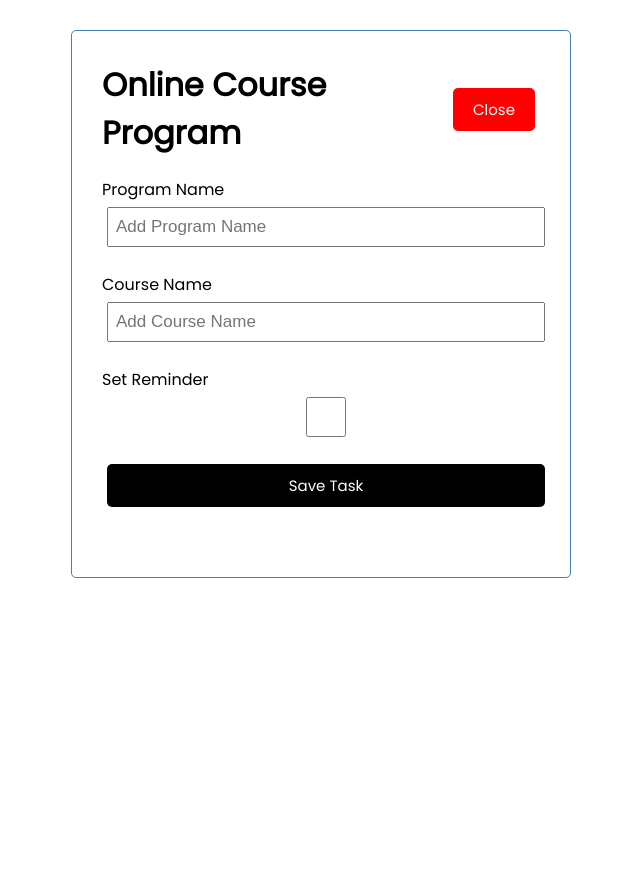
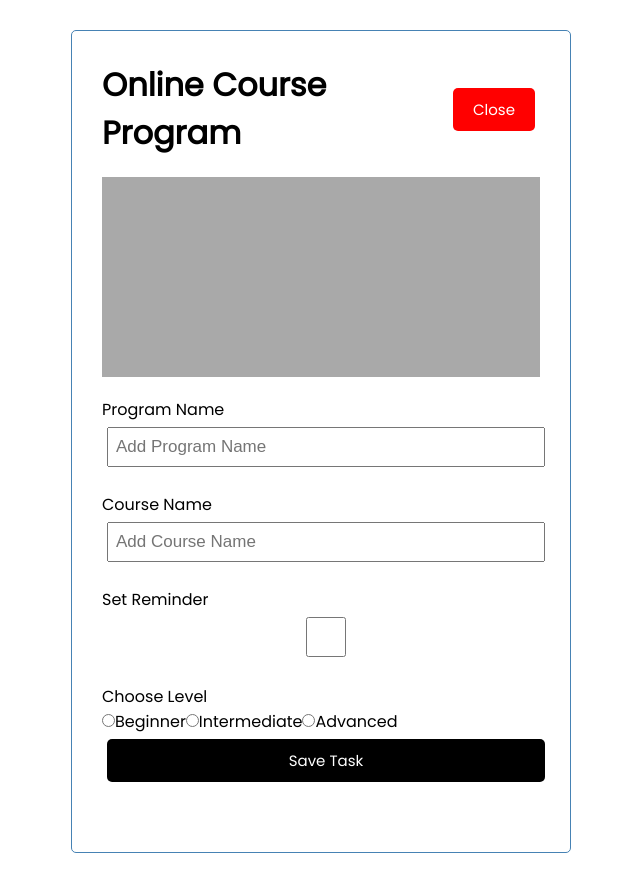
Before and after one commit to rakib3004/course-shopping, a Vue app: page / in a window 1280 px wide. Both pictures are taken after a click on the button "Add Course". Shown: the whole page, without its empty margins (319-959 px from the left). Before the commit the page ends 800 px from the top, so only its background shows below. Built offline with nearby package versions, Linux system fonts and the light colour scheme; a small style sheet from the web is missing.

Commit message:
add new check box in there

```diff
--- a/src/App.vue
+++ b/src/App.vue
@@ -1,6 +1,8 @@
 <template>
 <div class="container">
 <Header  @toggle-add-task="toggleAddTask"  title="Online Course Program" :showAddTask="showAddTask" />
+<ShowTasks  />
+
 <div v-show="showAddTask">
 <AddTask @add-task="addTask" />
 </div>
@@ -15,6 +17,9 @@ import Header from './components/Header'
 import Tasks from './components/Tasks'
 import AddTask from './components/AddTask'
 
+import ShowTasks from './components/ShowTasks'
+
+
 
 
 export default {
@@ -23,6 +28,7 @@ export default {
     Header,
     Tasks,
     AddTask,
+    ShowTasks,
   },
 
   methods:{
--- a/src/components/AddTask.vue
+++ b/src/components/AddTask.vue
@@ -14,6 +14,22 @@
 <label >Set Reminder</label>
 <input type="checkbox" v-model="reminder" name="reminder"/>
 </div>
+<div class="form-control1">
+<label >Choose Level</label>
+</div>
+
+<div class="radio-control">
+<input type="radio" name="beginner" value="beginner" v-model="picked">
+<label for="beginner">Beginner</label>
+
+<input type="radio" name="intermediate" value="Intermediate" v-model="picked">
+<label for="intermediate">Intermediate</label>
+
+<input type="radio" name="advanced" value="Advanced" v-model="picked">
+<label for="advanced">Advanced</label>
+
+</div>
+
 
 <input type="submit" value="Save Task" class="btn btn-block">
     </form>
@@ -95,4 +111,8 @@ methods:{
     height: 20px;
 
 }
+.radio-control{
+
+
+}
 </style>
--- a/src/components/ShowTasks.vue
+++ b/src/components/ShowTasks.vue
@@ -1,28 +1,24 @@
 <template>
 <header>
-<div  :key="task.id" v-if="task.reminder">
-
-
-    <span :key="task.id" v-for="task in tasks">
-    <Task @toggle-reminder="$emit('toggle-reminder', task.id)" @delete-task="$emit('delete-task', task.id)" :task="task" />
-    </span>
-
-    </div>
+<div class="doneList">
+</div>
     </header>
 </template>
 
 <script>
-import Task from './Task'
 
 
 export default {
-  name: 'Tasks',
-  props:{
-      tasks: Array,
-  },
-  components:{
-      Task,
-  },
-  emits: ['delete-task', 'toggle-reminder'],
+  name: 'ShowTasks',
+
+
 }
 </script>
+
+<style scoped>
+.doneList{
+    background-color: darkgrey ;
+    width: 100%;
+    height: 200px;
+}
+</style>
```
